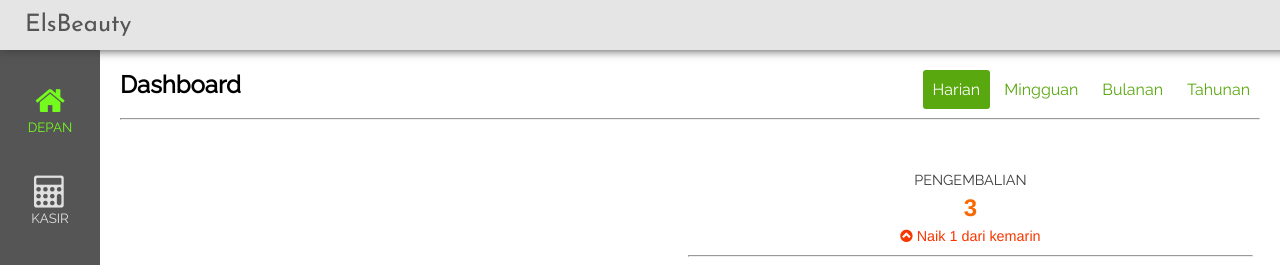
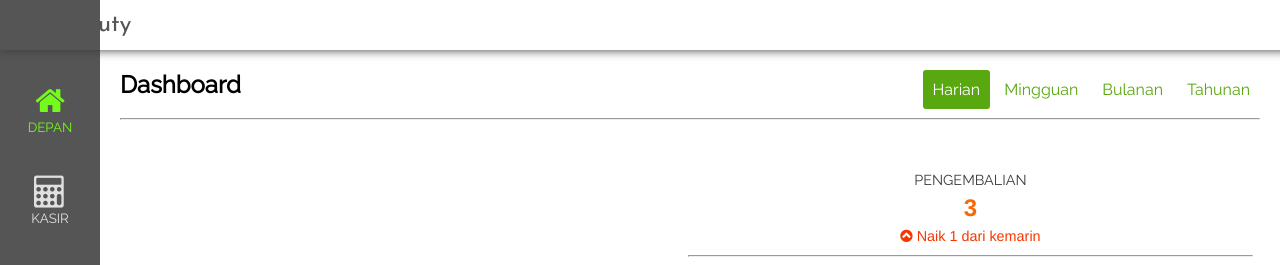
Before and after one commit to robertxsonny/ElsBeauty, a PHP site: page / in a window 1280 px wide. Shown: the top 265 px of the page. Run offline with PHP 8.4, Linux system fonts and the light colour scheme; some libraries are stand-ins or nearby versions.

```diff
--- a/style.css
+++ b/style.css
@@ -44,7 +44,7 @@ p, label, td, th
 
 #header {
 	height: 40px;
-	background-color: #E5E5E5;
+	background-color: transparent;
 	padding: 5px 25px;
 	color: #555555;
 	position: fixed;
```
